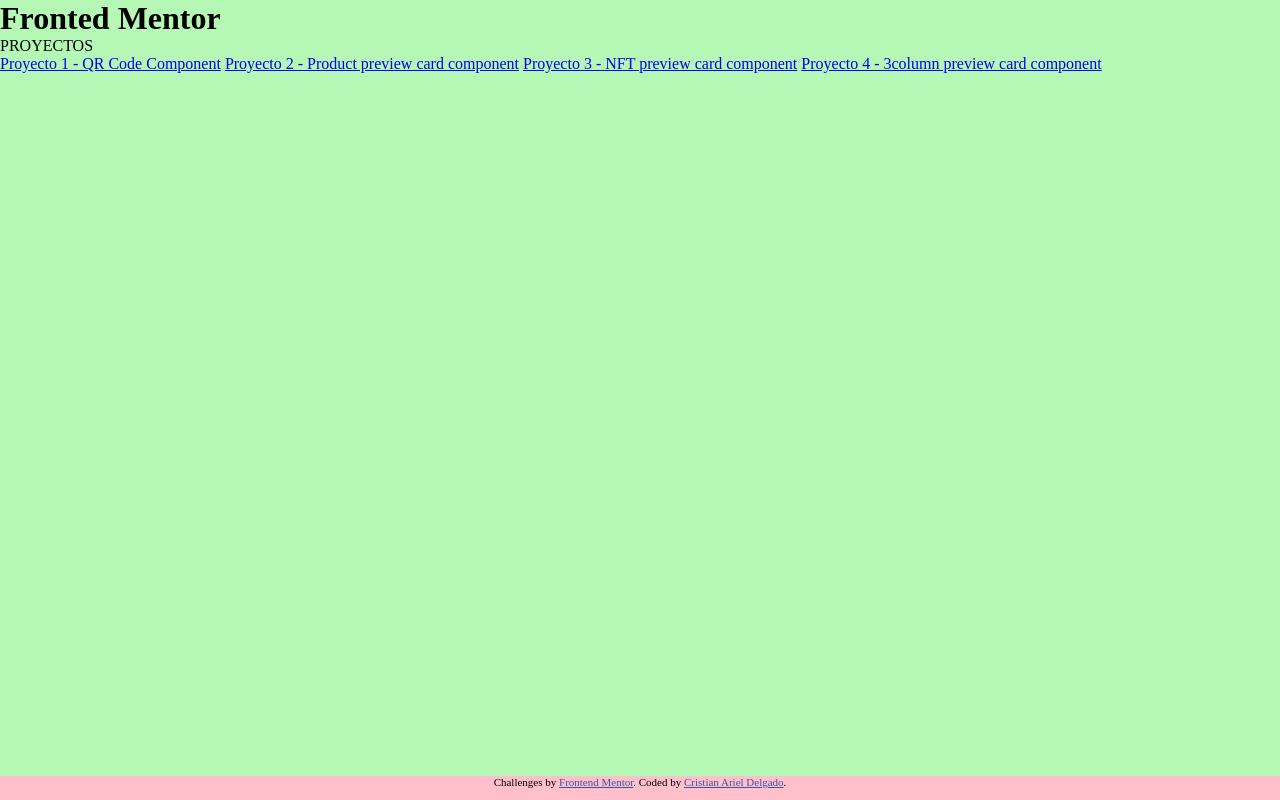
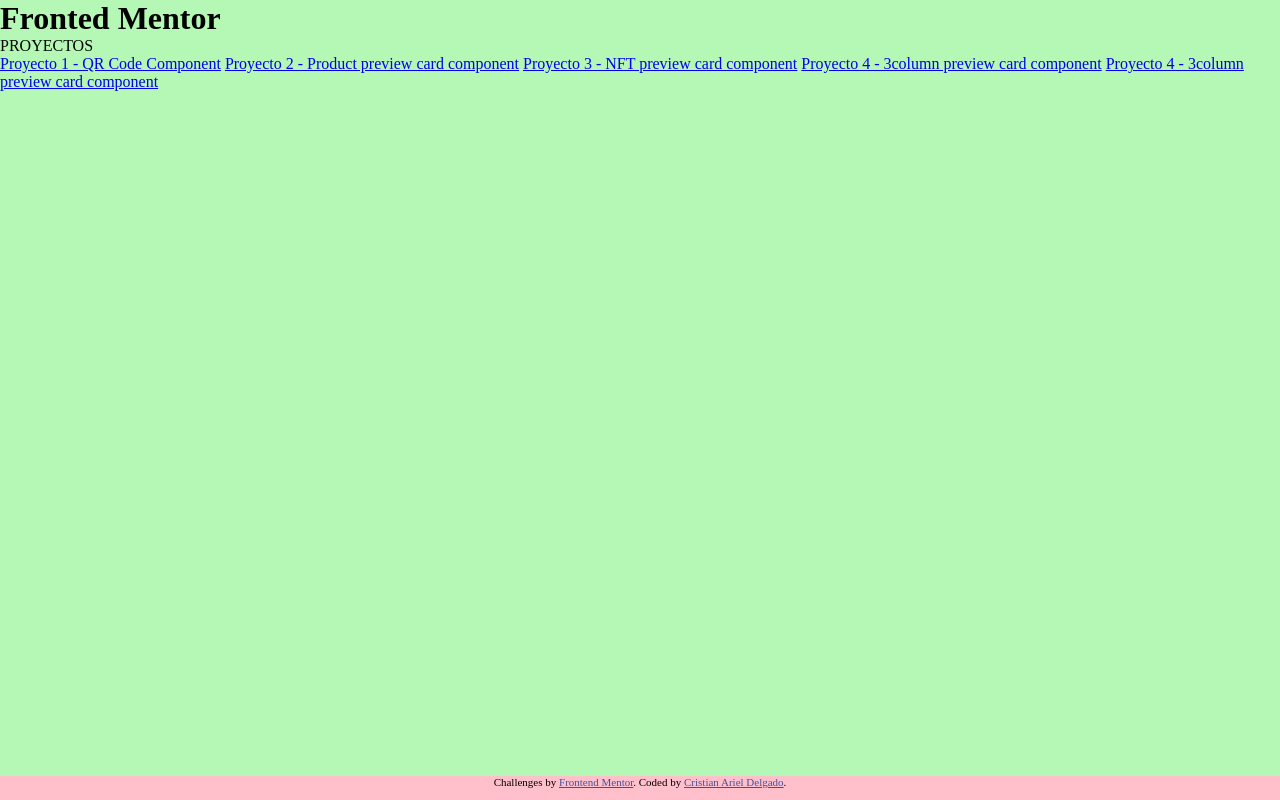
Before and after one commit to CristianArielDelgado/CristianArielDelgado.github.io, a plain HTML site: page index.html in a window 1280 px wide. Drawn offline with Linux system fonts and the light colour scheme.

Commit message:
index final

```diff
--- a/index.html
+++ b/index.html
@@ -16,6 +16,8 @@
     <a href="./FM__Project-2/index.html">Proyecto 2 - Product preview card component</a>
     <a href="./FM__Project-3/index.html">Proyecto 3 - NFT preview card component</a>
     <a href="./FM__Project-4/index.html">Proyecto 4 - 3column preview card component</a>
+    <a href="./FM__PROJECTFINAL/index.html">Proyecto 4 - 3column preview card component</a>
+
 
     </main>
 
```
